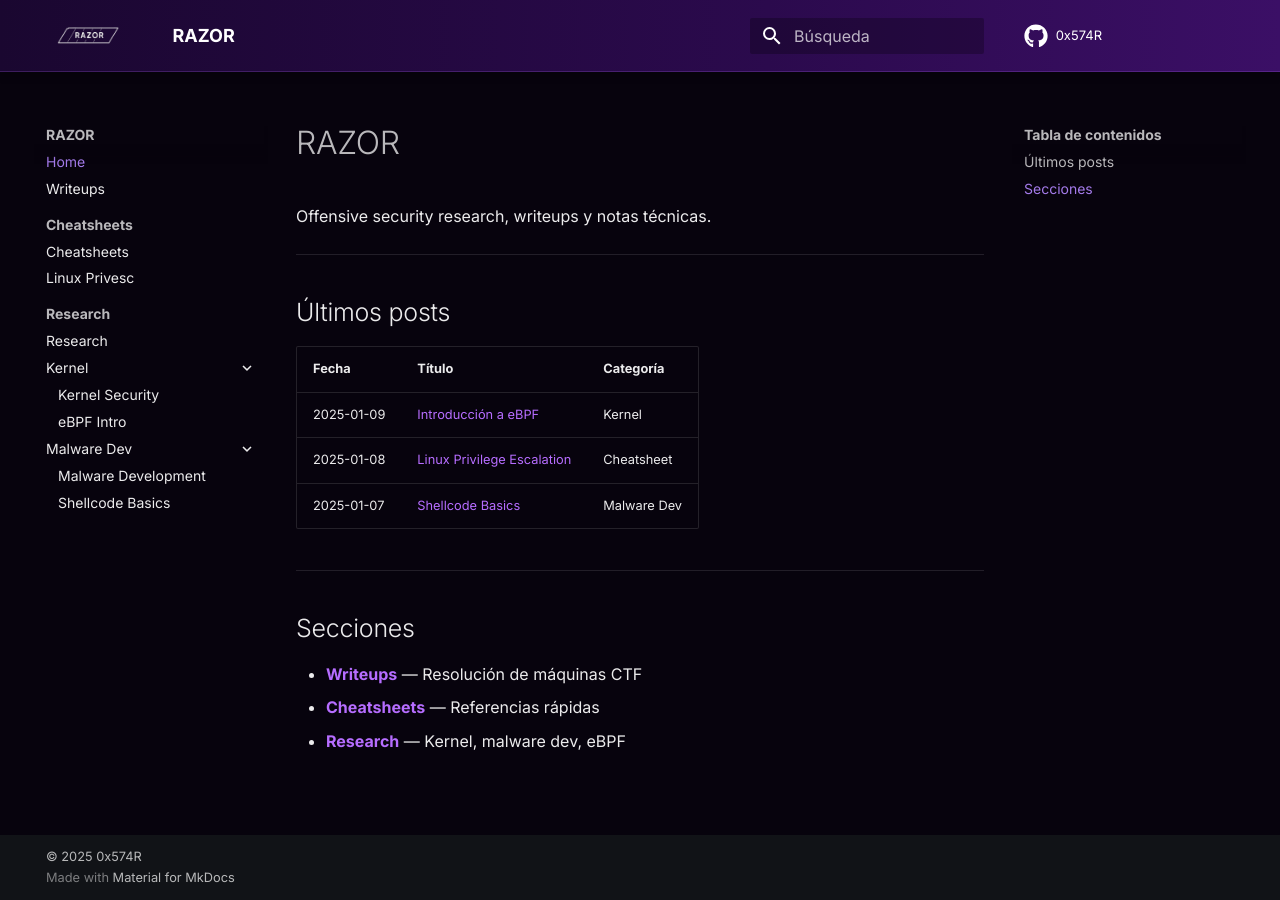
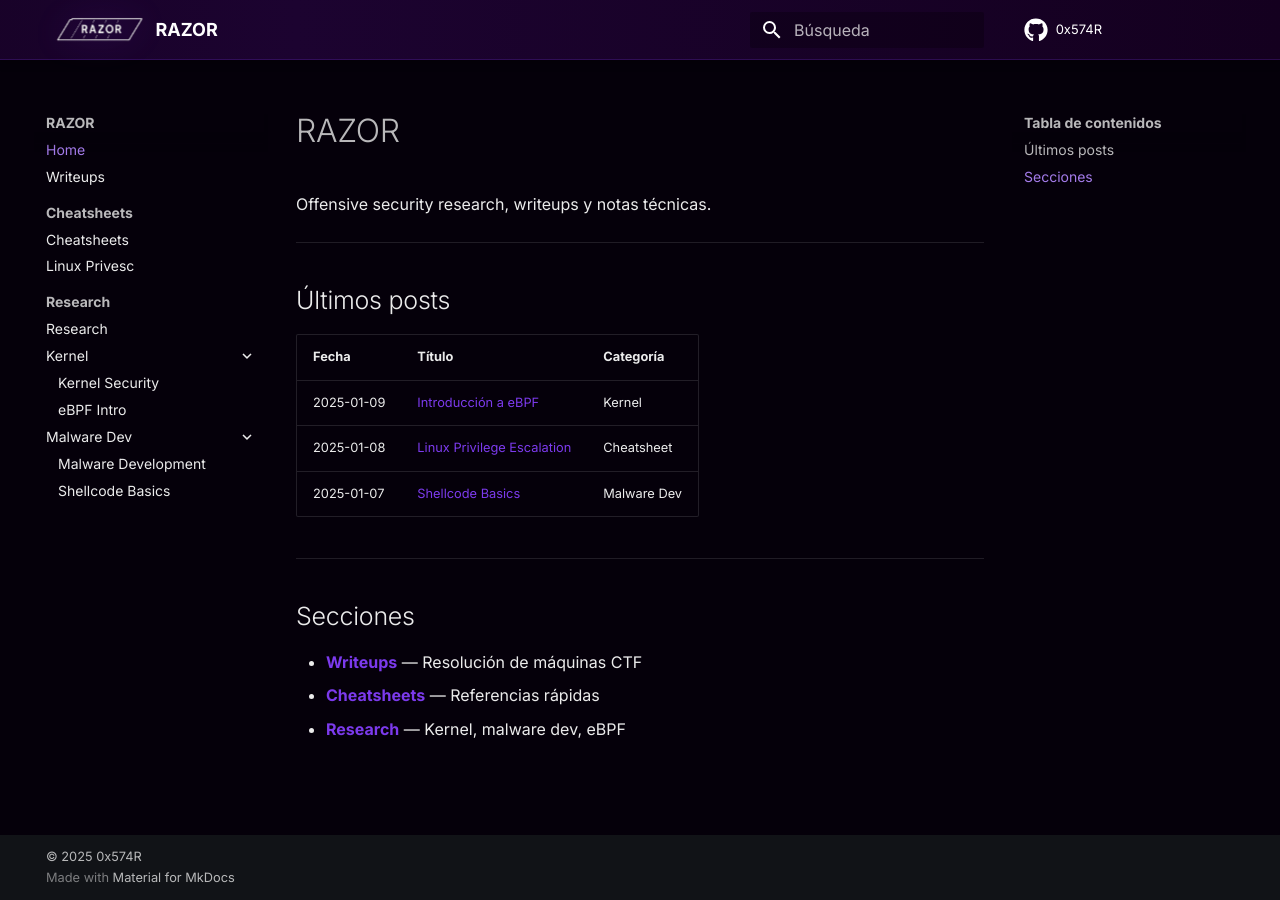
Before and after one commit to 0x574R/0x574R.github.io, an MkDocs documentation site: the page built from docs/index.md, in a window 1280 px wide. Built offline with MkDocs 1.6.1 and Material for MkDocs 9.7.7, drawn with Linux system fonts in a browser that asks for light colours.

Commit message:
Professional dark theme

```diff
--- a/docs/stylesheets/custom.css
+++ b/docs/stylesheets/custom.css
@@ -8,22 +8,26 @@
 
 [data-md-color-scheme="slate"] {
   /* Brand palette (dark purple) */
-  --md-primary-fg-color: #2b0a4d;         /* topbar / primary */
-  --md-primary-fg-color--light: #3b0f66;
-  --md-primary-fg-color--dark: #20063a;
+  --md-primary-fg-color: #14001f;         /* topbar / primary */
+  --md-primary-fg-color--light: #1f0330;
+  --md-primary-fg-color--dark: #0b0012;
 
-  --md-accent-fg-color: #b66dff;          /* links / accents */
-  --md-accent-fg-color--transparent: rgba(182, 109, 255, 0.12);
+  /* Accents: darker + less neon */
+  --md-accent-fg-color: #7c3aed;          /* links / accents */
+  --md-accent-fg-color--transparent: rgba(124, 58, 237, 0.14);
 
   /* Page surfaces */
-  --md-default-bg-color: #07030d;         /* body background */
-  --md-code-bg-color: #0e0620;
-  --md-footer-bg-color: #0b0415;
+  --md-default-bg-color: #05000a;         /* body background */
+  --md-code-bg-color: #090012;
+  --md-footer-bg-color: #06000e;
 
   /* Text */
   --md-default-fg-color: rgba(255, 255, 255, 0.92);
   --md-default-fg-color--light: rgba(255, 255, 255, 0.72);
   --md-default-fg-color--lighter: rgba(255, 255, 255, 0.52);
+
+  /* Reduce topbar height while keeping it dense */
+  --md-header-height: 3.0rem;
 }
 
 /* Links */
@@ -35,25 +39,37 @@
   opacity: 0.9;
 }
 
-/* Make topbar more distinguishable from body */
+/* Make topbar more distinguishable from body + animated gradient */
 .md-header,
 .md-tabs {
-  background: linear-gradient(90deg, #1a0730 0%, #2b0a4d 60%, #3b0f66 100%);
+  background: linear-gradient(
+    90deg,
+    #06000e 0%,
+    #100018 30%,
+    #1c0330 65%,
+    #14001f 100%
+  );
+  background-size: 220% 220%;
+  animation: razor-header-gradient 10s ease-in-out infinite;
 }
 
 .md-header {
-  border-bottom: 1px solid rgba(182, 109, 255, 0.22);
+  border-bottom: 1px solid rgba(124, 58, 237, 0.22);
 }
 
-/* Enlarge logo (fix: logo was extremely small) */
+/* Enlarge logo A LOT (visual size) while keeping topbar height compact */
 .md-header__button.md-logo img {
-  height: 2.75rem;
+  height: 2.35rem;
   width: auto;
+  transform: scale(1.65);
+  transform-origin: left center;
+  filter: drop-shadow(0 0 10px rgba(124, 58, 237, 0.45));
+  animation: razor-logo-float 4.5s ease-in-out infinite;
 }
 
 .md-header__button.md-logo {
-  padding: 0.2rem 0.6rem;
-  margin-right: 0.2rem;
+  padding: 0.05rem 0.4rem;
+  margin-right: 0.35rem;
 }
 
 /* Ensure title never overlaps logo */
@@ -61,10 +77,65 @@
   padding-left: 0.2rem;
 }
 
+/* Compact the inner header padding to reduce height */
+.md-header__inner {
+  padding-top: 0.05rem;
+  padding-bottom: 0.05rem;
+}
+
+/* Subtle entrance animation for each page */
+.md-content {
+  animation: razor-content-in 240ms ease-out both;
+}
+
+/* Better buttons + hover animations */
+.md-typeset .md-button,
+.md-search__form {
+  transition: transform 160ms ease, box-shadow 160ms ease, border-color 160ms ease;
+}
+
+.md-typeset .md-button {
+  border-radius: 999px;
+  border: 1px solid rgba(124, 58, 237, 0.35);
+  box-shadow: 0 6px 18px rgba(0, 0, 0, 0.35);
+}
+
+.md-typeset .md-button:hover {
+  transform: translateY(-1px);
+  border-color: rgba(124, 58, 237, 0.55);
+  box-shadow: 0 10px 26px rgba(0, 0, 0, 0.45);
+}
+
+/* Nav micro-animations */
+.md-nav__link {
+  transition: transform 140ms ease, opacity 140ms ease;
+}
+
+.md-nav__link:hover {
+  transform: translateX(2px);
+}
+
+/* Keyframes */
+@keyframes razor-header-gradient {
+  0% { background-position: 0% 50%; }
+  50% { background-position: 100% 50%; }
+  100% { background-position: 0% 50%; }
+}
+
+@keyframes razor-content-in {
+  from { opacity: 0; transform: translateY(6px); }
+  to { opacity: 1; transform: translateY(0); }
+}
+
+@keyframes razor-logo-float {
+  0%, 100% { transform: scale(1.65) translateY(0); }
+  50% { transform: scale(1.65) translateY(-1px); }
+}
+
 /* Subtle accents on cards and content */
 .md-typeset .admonition,
 .md-typeset details {
-  border-color: rgba(182, 109, 255, 0.25);
+  border-color: rgba(124, 58, 237, 0.25);
 }
 
 /* Search highlight */
```
